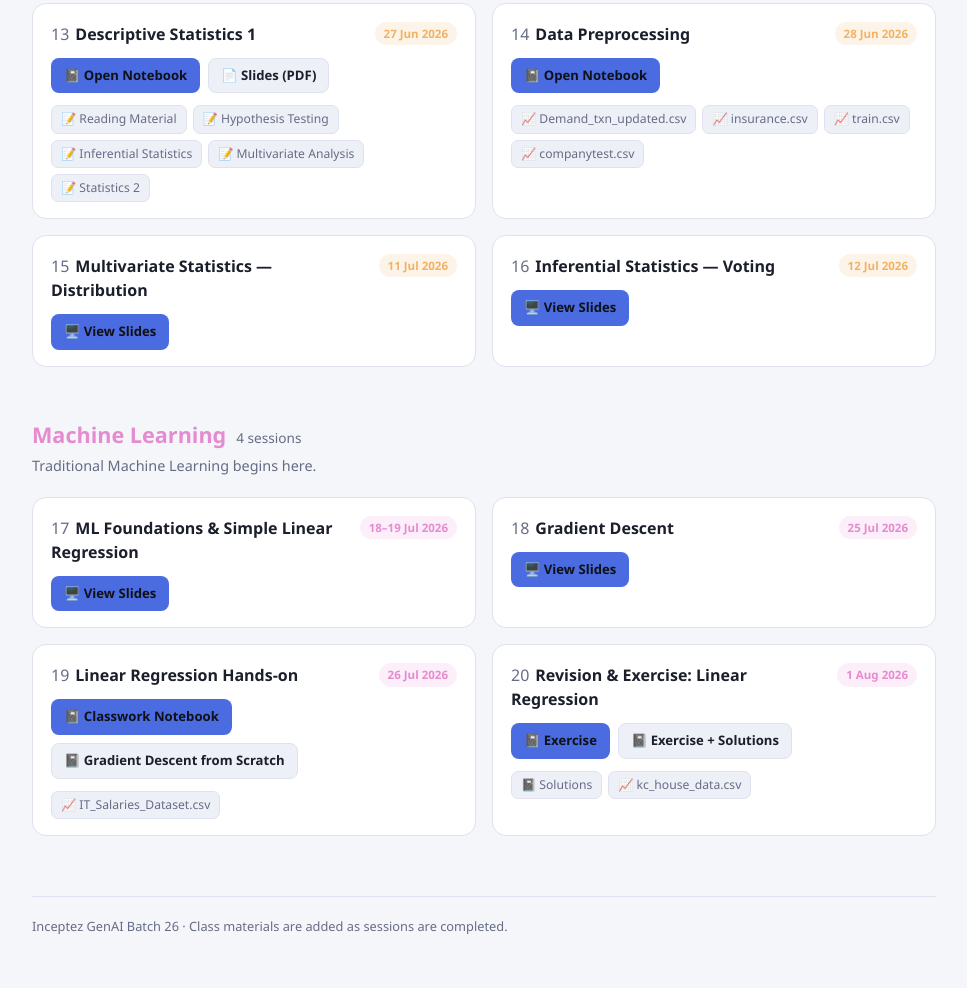
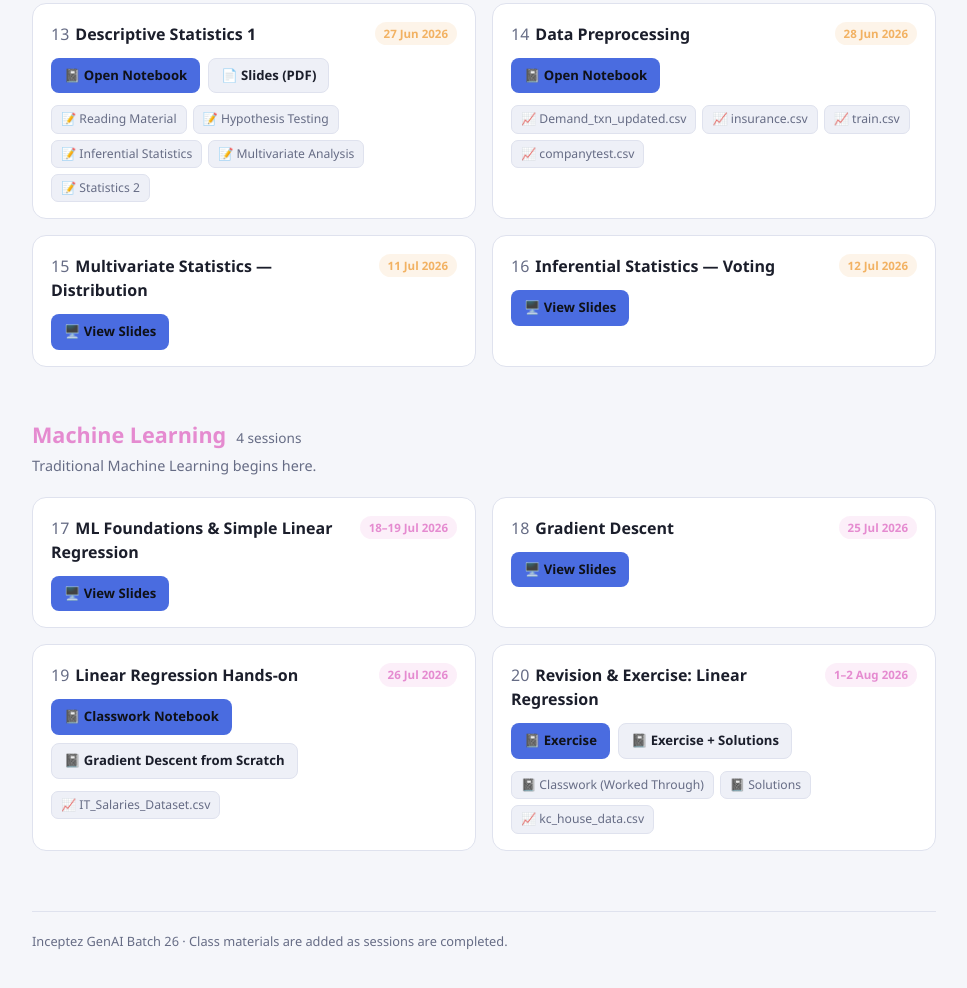
Before and after one commit to Laxminarayen/InceptezGenAI-Batch26, a plain HTML site: page index.html in a window 1280 px wide. Shown: the part 1354-2342 px from the top of the page, without its empty margins (296-1263 px from the left). Drawn offline with Linux system fonts and the light colour scheme; no server answers.

Commit message:
Day 20 ran over two days (1-2 Aug 2026); link the classwork notebook
Session continued today, and a worked-through classwork notebook was
added alongside the blank exercise/solutions. Updates the date badge
and README date range, and adds the classwork notebook as a resource.

```diff
--- a/index.html
+++ b/index.html
@@ -330,13 +330,14 @@
         <article class="card" id="c20" data-search="20 revision exercise linear regression house price prediction feature engineering vif r2">
           <div class="card-top">
             <h3 class="card-title"><span class="card-num">20</span>Revision &amp; Exercise: Linear Regression</h3>
-            <span class="date-badge">1 Aug 2026</span>
+            <span class="date-badge">1–2 Aug 2026</span>
           </div>
           <div class="card-primary">
             <a class="btn btn-primary" href="20.%20Revision%20%26%20Exercise%20Linear%20Regression/House%20Price%20Prediction/Exercise.ipynb" target="_blank">📓 Exercise</a>
             <a class="btn btn-secondary" href="20.%20Revision%20%26%20Exercise%20Linear%20Regression/House%20Price%20Prediction/Exercise_with_solutions.ipynb" target="_blank">📓 Exercise + Solutions</a>
           </div>
           <div class="resource-list">
+            <a class="chip" href="20.%20Revision%20%26%20Exercise%20Linear%20Regression/House%20Price%20Prediction/Classwork_Exercise.ipynb" target="_blank">📓 Classwork (Worked Through)</a>
             <a class="chip" href="20.%20Revision%20%26%20Exercise%20Linear%20Regression/House%20Price%20Prediction/Solutions.ipynb" target="_blank">📓 Solutions</a>
             <a class="chip" href="20.%20Revision%20%26%20Exercise%20Linear%20Regression/House%20Price%20Prediction/kc_house_data.csv" target="_blank">📈 kc_house_data.csv</a>
           </div>
```
Also changed, not shown: README.md.
